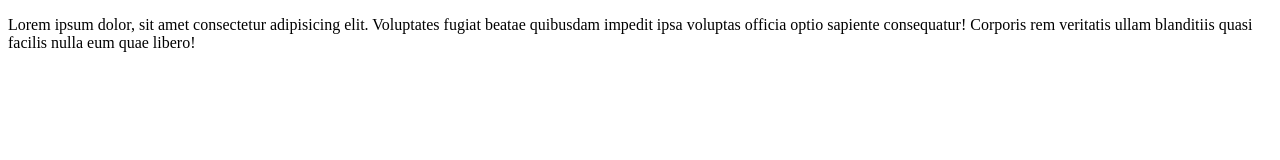
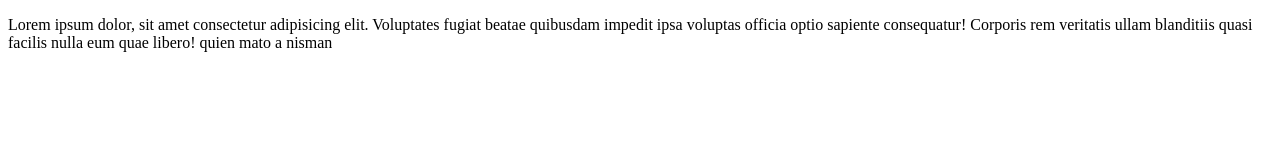
Before and after one commit to Salustiano-RoblesTeran/proyectoDemoCursoPrework, a plain HTML site: page index.html in a window 1280 px wide. Drawn offline with Linux system fonts and the light colour scheme.

Commit message:
agregamos unos cambios

```diff
--- a/index.html
+++ b/index.html
@@ -12,6 +12,7 @@
       fugiat beatae quibusdam impedit ipsa voluptas officia optio sapiente
       consequatur! Corporis rem veritatis ullam blanditiis quasi facilis nulla
       eum quae libero!
+      quien mato a nisman
     </p>
   </body>
 </html>
```
